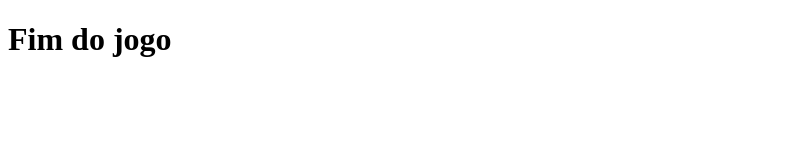
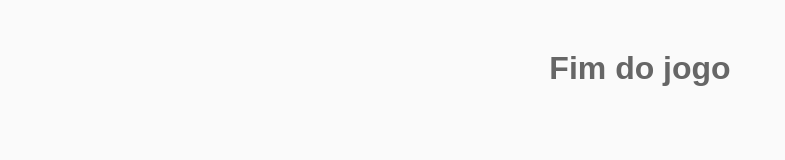
Before and after one commit to JadeGuerra/dinossauro, a plain HTML site: page dino-game/index.html in a window 1280 px wide. Shown: the whole page, without its empty margins (0-785 px from the left). Drawn offline with Linux system fonts and the light colour scheme.

Commit message:
melhorando estilo

```diff
--- a/dino-game/style.css
+++ b/dino-game/style.css
@@ -1,15 +1,26 @@
+body {
+    background: #fafafa;
+}
+
 .dino {
     width: 60px;
     height: 60px;
-    background: green;
+    background-image: url(dino.png);
     position: absolute;
     bottom: 0;
 }
 
 .cactus {
-    position: absolute;
     width: 60px;
     height: 60px;
+    background-image: url(cactus.png);
+    position: absolute;
     bottom: 0;
-    background: red;
 }
+
+.game-over {
+    text-align: center;
+    color: #666666;
+    margin-top: 50px;
+    font-family: Arial;
+}
```
